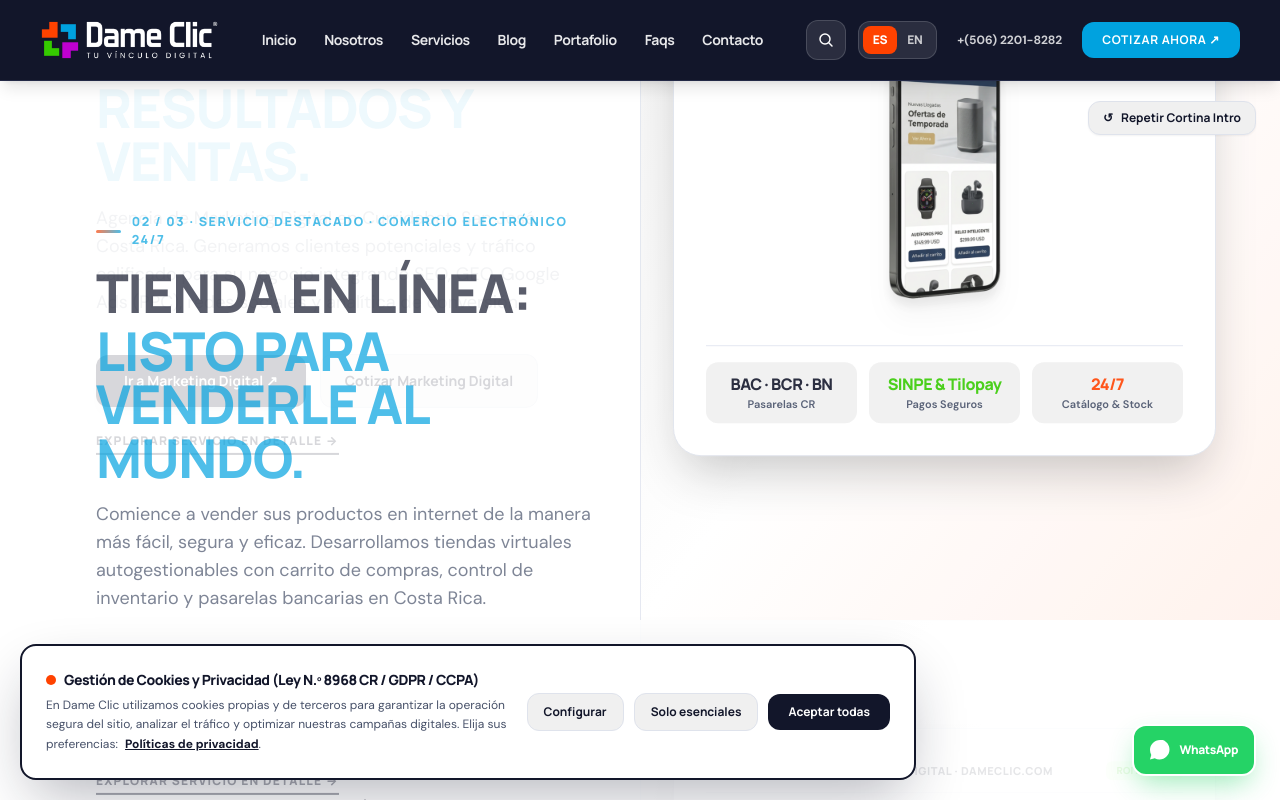
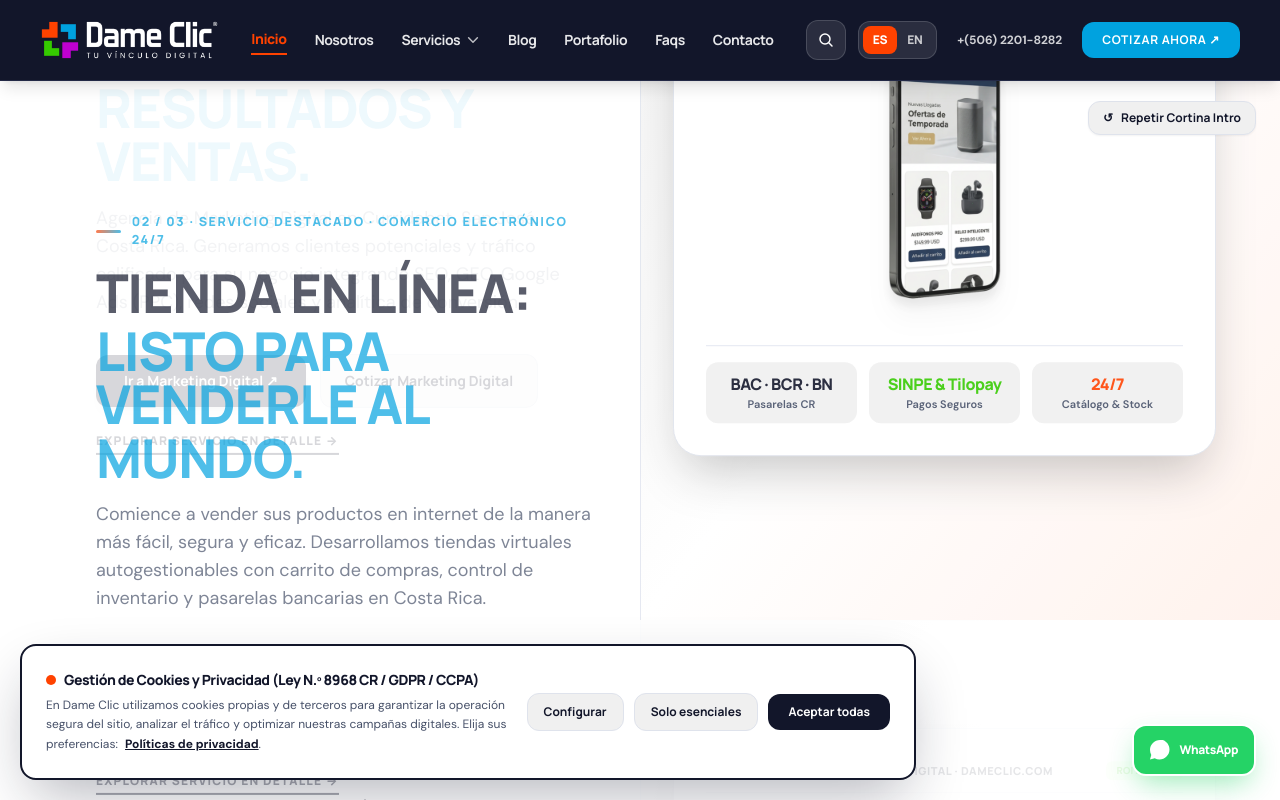
Before and after one commit to DameClic/dameclicversion3, a plain HTML site: page index.html in a window 1280 px wide. Shown: the top 800 px of the page. Drawn offline with nearby package versions, Linux system fonts and the light colour scheme.

Commit message:
fix(nav): restaurar chevron y hover animado en botón Servicios en el home e indicador de página activa

```diff
--- a/assets/css/styles.css
+++ b/assets/css/styles.css
@@ -157,16 +157,25 @@ body.curtain-active .navbar-reveal {
   gap: 0.35rem;
   padding: 1.25rem 0;
   cursor: pointer;
+  transition: color 0.25s ease;
 }
 
 .mega-menu-chevron {
-  transition: transform 0.25s ease;
+  display: inline-block;
+  transition: transform 0.28s cubic-bezier(0.16, 1, 0.3, 1), color 0.25s ease;
+  transform-origin: center center;
+}
+
+.mega-menu-wrapper:hover .mega-menu-trigger,
+.mega-menu-wrapper:focus-within .mega-menu-trigger {
+  color: #ff4200 !important;
 }
 
 .mega-menu-wrapper:hover .mega-menu-chevron,
 .mega-menu-wrapper:focus-within .mega-menu-chevron {
   transform: rotate(180deg);
-  color: #ff4200;
+  color: #ff4200 !important;
+  opacity: 1 !important;
 }
 
 .mega-menu-dropdown {
--- a/index.html
+++ b/index.html
@@ -130,19 +130,18 @@
 
       <!-- Enlaces del Menú Principal -->
       <nav class="hidden lg:flex items-center gap-7 text-sm font-bold text-white/90 font-heading" aria-label="Menú principal">
-        <a href="#inicio" data-i18n="nav_home" class="hover:text-[#ff4200] transition-colors py-1">Inicio</a>
+        <a href="index.html" data-i18n="nav_home" class="text-[#ff4200] font-extrabold transition-colors py-1 border-b-2 border-[#ff4200]">Inicio</a>
         <a href="nosotros.html" data-i18n="nav_about" class="hover:text-[#ff4200] transition-colors py-1">Nosotros</a>
 
         <!-- Botón de Servicios con Mega Menú Vistoso (6 Servicios con Mockups/Fotos) -->
         <div class="mega-menu-wrapper">
           <a href="#servicios"
-             data-i18n="nav_services"
              id="mega-menu-btn"
              aria-expanded="false"
              aria-haspopup="true"
              class="mega-menu-trigger hover:text-[#ff4200] transition-colors py-7 inline-flex items-center gap-1.5 focus:outline-none">
-            <span>Servicios</span>
-            <svg class="mega-menu-chevron w-3.5 h-3.5 text-white/70" fill="none" stroke="currentColor" stroke-width="2.5" viewBox="0 0 24 24">
+            <span data-i18n="nav_services">Servicios</span>
+            <svg class="mega-menu-chevron w-3.5 h-3.5 text-current opacity-80" fill="none" stroke="currentColor" stroke-width="2.5" viewBox="0 0 24 24">
               <path stroke-linecap="round" stroke-linejoin="round" d="m19.5 8.25-7.5 7.5-7.5-7.5" />
             </svg>
           </a>
```
Also changed, not shown: about.html (+1 -1 lines), en.html (+3 -3 lines), nosotros.html (+1 -1 lines).
